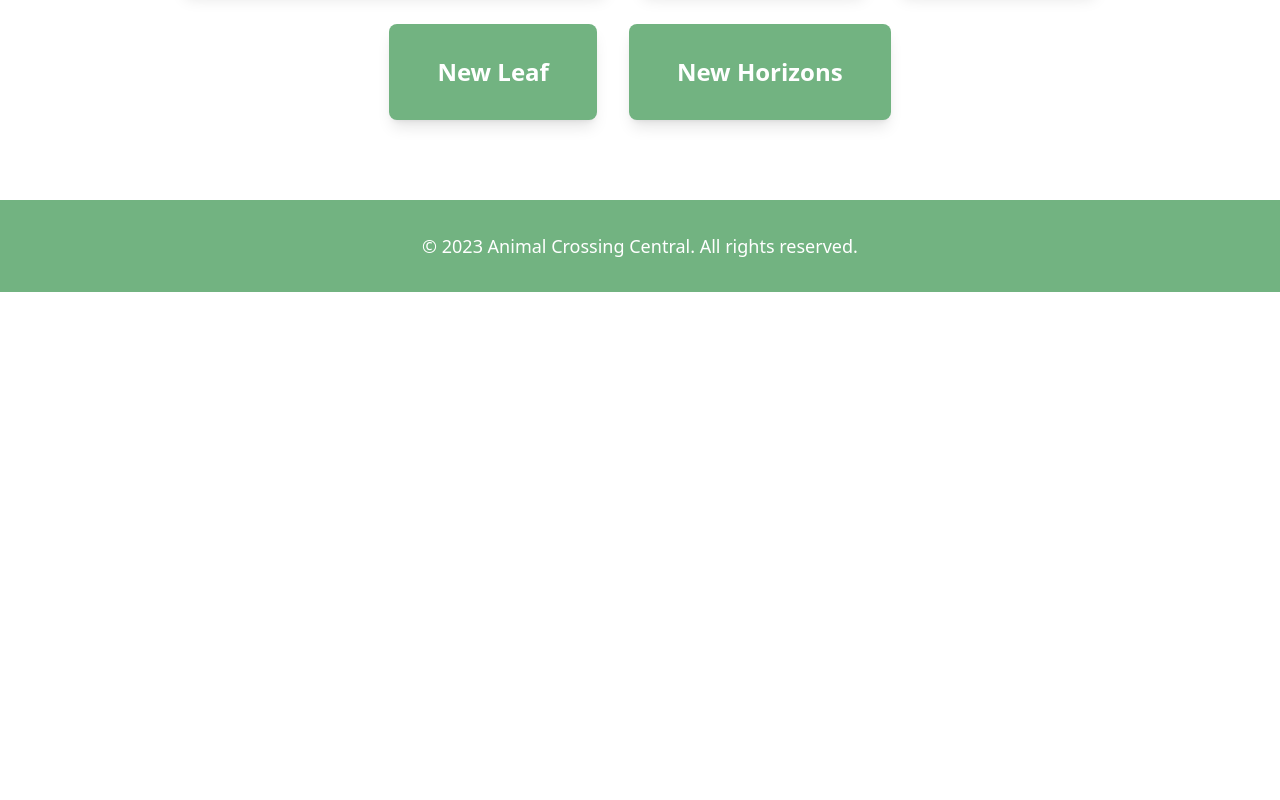
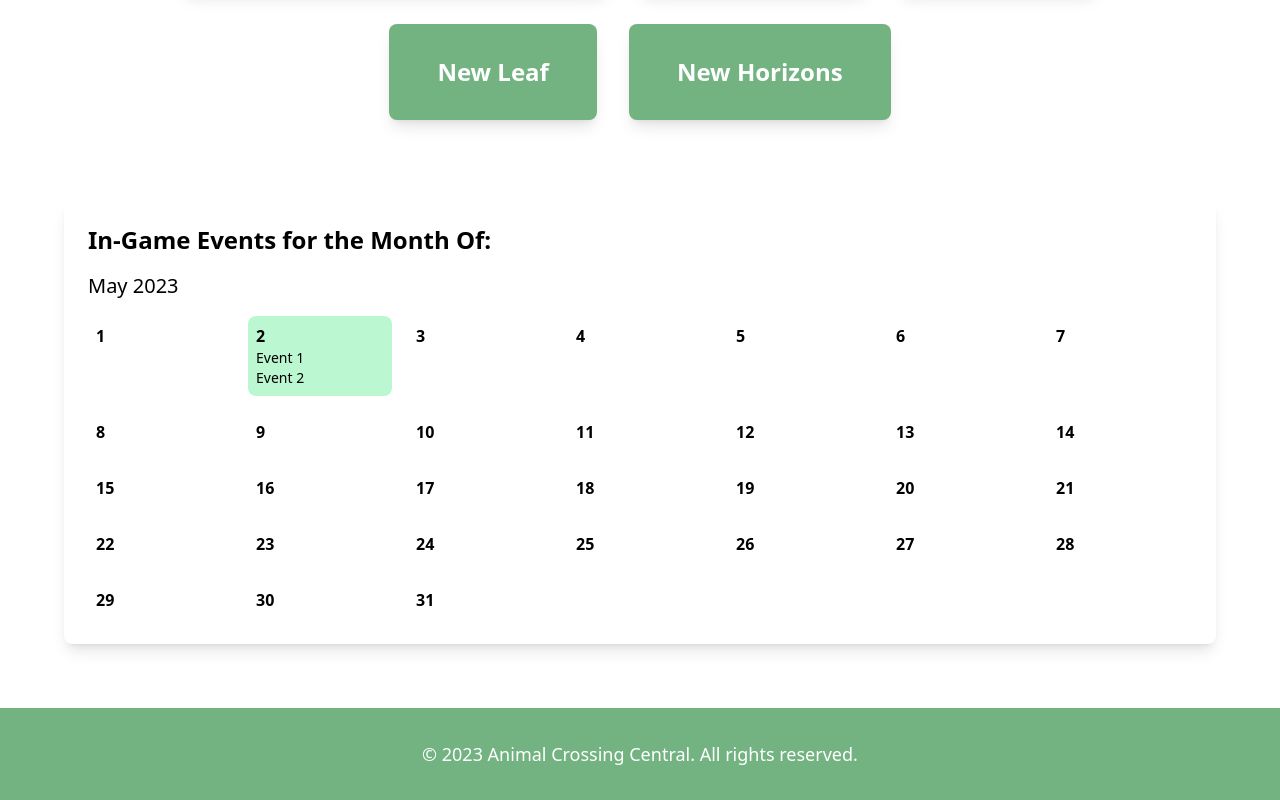
Before and after one commit to arjun-myanger/animalcrossing, a Next.js app: page / in a window 1280 px wide. Shown: the part 668-1468 px from the top of the page. Before the commit the page ends 960 px from the top, so only its background shows below. Built offline with nearby package versions, Linux system fonts and the light colour scheme.

Commit message:
events calendar

```diff
--- /dev/null
+++ b/components/EventCalendar.tsx
@@ -0,0 +1,63 @@
+// components/EventCalendar.tsx
+import React from "react";
+import {
+  startOfMonth,
+  endOfMonth,
+  eachDayOfInterval,
+  format,
+  isSameMonth,
+  isToday,
+} from "date-fns";
+
+const EventCalendar: React.FC = () => {
+  const currentDate = new Date();
+  const monthStart = startOfMonth(currentDate);
+  const monthEnd = endOfMonth(currentDate);
+  const daysOfMonth = eachDayOfInterval({ start: monthStart, end: monthEnd });
+
+  const inGameEvents = [
+    {
+      title: "Event 1",
+      date: new Date(),
+    },
+    {
+      title: "Event 2",
+      date: new Date(),
+    },
+  ];
+
+  return (
+    <div className="bg-white rounded-lg p-6 shadow-lg">
+      <h3 className="text-2xl font-semibold mb-4">
+        In-Game Events for the Month Of:
+      </h3>
+      <h4 className="text-xl font-medium mb-4">
+        {format(currentDate, "MMMM yyyy")}
+      </h4>
+      <div className="grid grid-cols-7 gap-4">
+        {daysOfMonth.map((day, index) => (
+          <div
+            key={index}
+            className={`${
+              !isSameMonth(day, currentDate) ? "text-gray-400" : "text-black"
+            } ${isToday(day) ? "bg-green-200" : ""} p-2 rounded-lg`}
+          >
+            <div className="font-bold">{format(day, "d")}</div>
+            {inGameEvents
+              .filter(
+                (event) =>
+                  format(event.date, "yyyy-MM-dd") === format(day, "yyyy-MM-dd")
+              )
+              .map((event, eventIndex) => (
+                <div key={eventIndex} className="text-sm">
+                  {event.title}
+                </div>
+              ))}
+          </div>
+        ))}
+      </div>
+    </div>
+  );
+};
+
+export default EventCalendar;
--- a/components/Hero.tsx
+++ b/components/Hero.tsx
@@ -1,6 +1,7 @@
 // components/Hero.tsx
 import React from "react";
 import Link from "next/link";
+import EventCalendar from "./EventCalendar";
 
 const Hero: React.FC = () => {
   const games = [
@@ -54,6 +55,9 @@
           background-color: #72b381;
         }
       `}</style>
+      <div className="mt-16">
+        <EventCalendar />
+      </div>
     </section>
   );
 };
--- a/package.json
+++ b/package.json
@@ -16,6 +16,7 @@
     "@types/react": "18.2.0",
     "@types/react-dom": "18.2.1",
     "autoprefixer": "10.4.14",
+    "date-fns": "^2.30.0",
     "eslint": "8.39.0",
     "eslint-config-next": "13.3.1",
     "next": "13.3.1",
```
Also changed, not shown: 1 other file (tests, documents, lock files or other folders).
